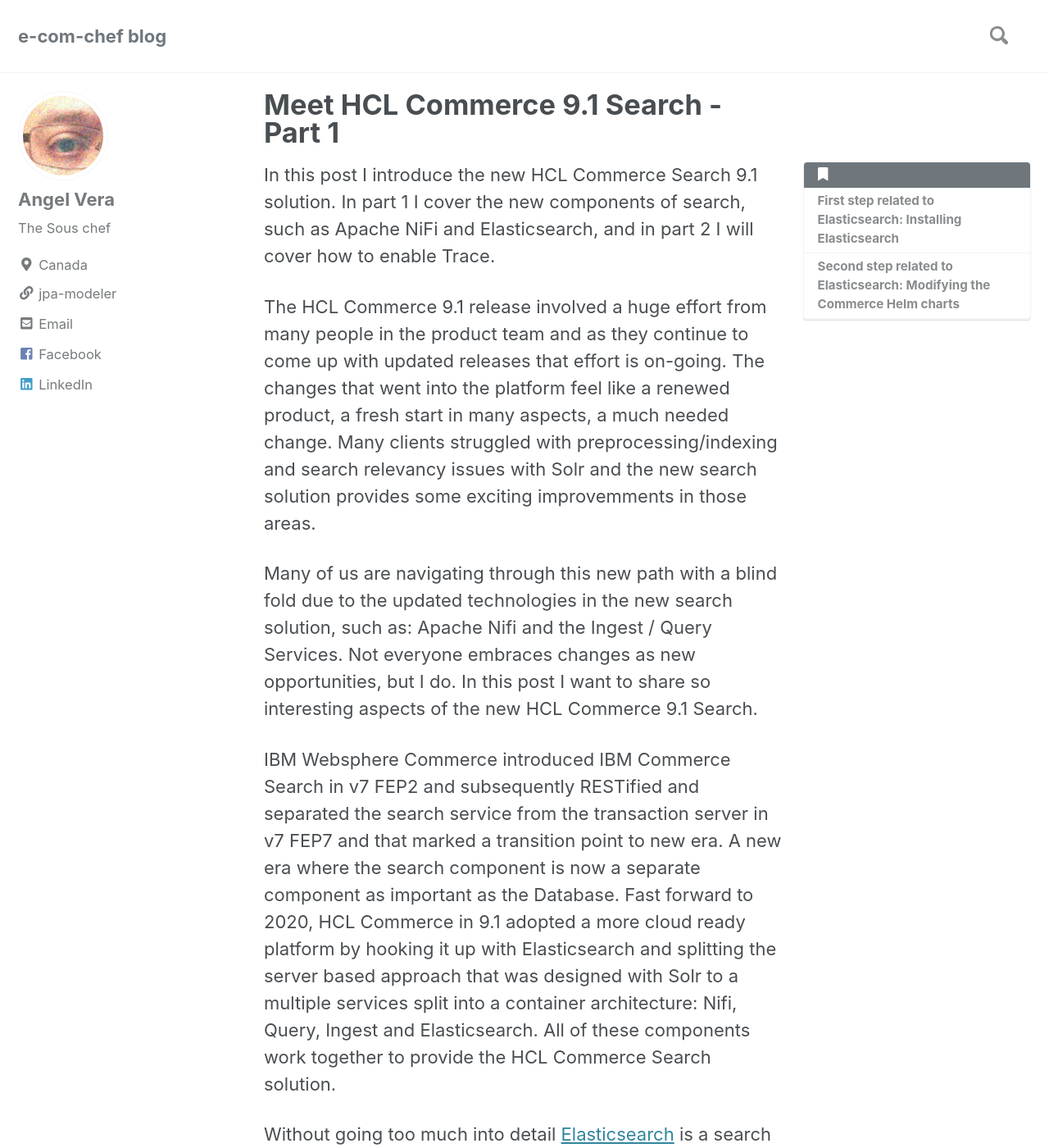
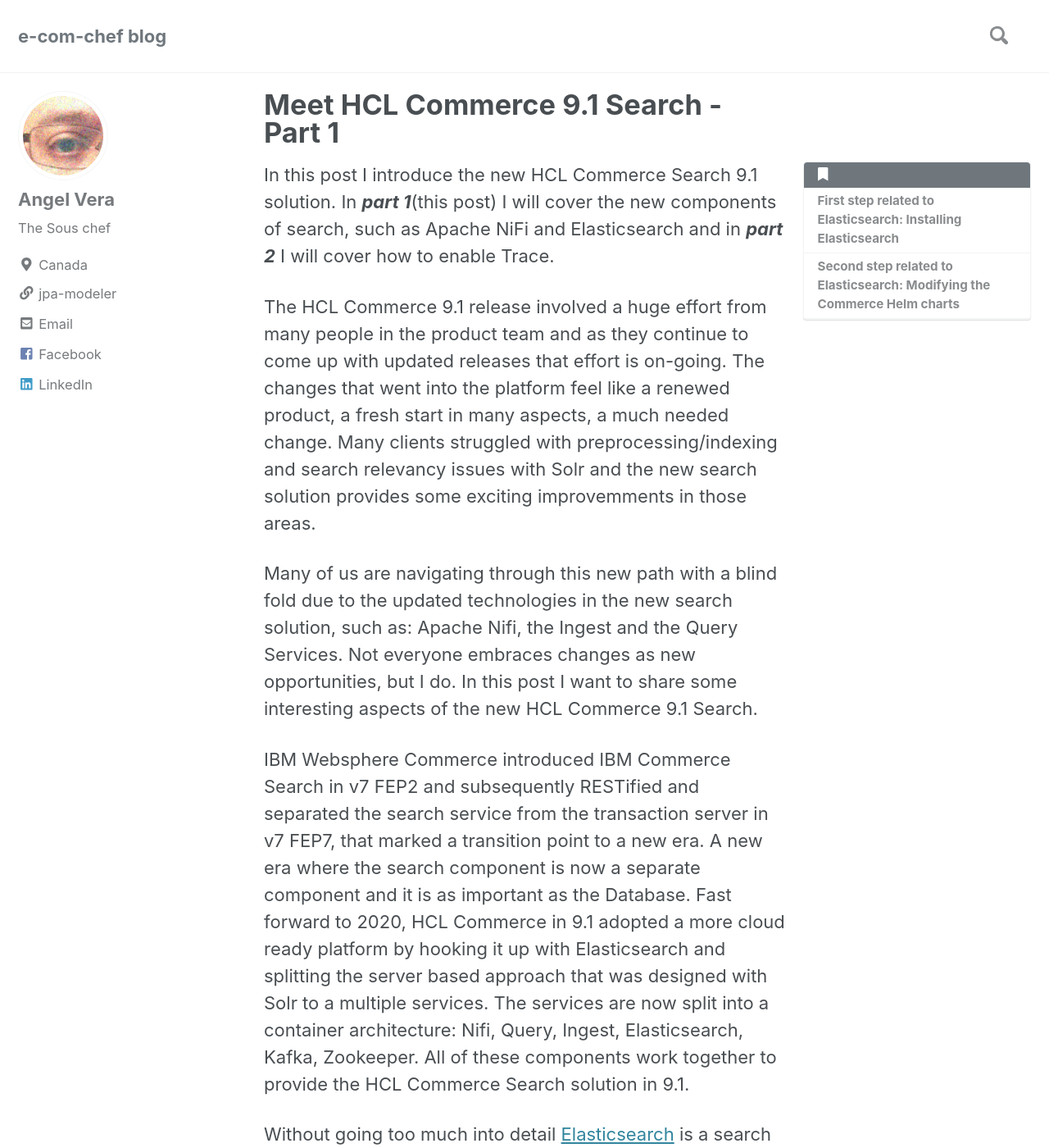
Before and after one commit to arvera/blog, a Jekyll site: the page built from _posts/2020-09-01-How_to_enable_trace_in_9111_search.md, in a window 1280 px wide and 1400 px high. Shown: the whole window at 82% size. Built offline with Jekyll 4.4.1, drawn with Linux system fonts in a browser that asks for light colours; cached includes are drawn as plain includes; nearby versions of some CDN libraries.

Commit message:
fixing some typos

```diff
--- a/_posts/2020-09-01-How_to_enable_trace_in_9111_search.md
+++ b/_posts/2020-09-01-How_to_enable_trace_in_9111_search.md
@@ -4,13 +4,13 @@
 date: 2020-09-01
 tag: wcs intro search 9110 9.1.1.0 9.1 Elasticsearch NiFi
 ---
-In this post I introduce the new HCL Commerce Search 9.1 solution. In part 1 I cover the new components of search, such as Apache NiFi and Elasticsearch, and in part 2 I will cover how to enable Trace.
+In this post I introduce the new HCL Commerce Search 9.1 solution. In ***part 1***(this post) I will cover the new components of search, such as Apache NiFi and Elasticsearch and in ***part 2*** I will cover how to enable Trace.
 
 The HCL Commerce 9.1 release involved a huge effort from many people in the product team and as they continue to come up with updated releases that effort is on-going. The changes that went into the platform feel like a renewed product, a fresh start in many aspects, a much needed change. Many clients struggled with preprocessing/indexing and search relevancy issues with Solr and the new search solution provides some exciting improvemments in those areas.
 
-Many of us are navigating through this new path with a blind fold due to the updated technologies in the new search solution, such as: Apache Nifi and the Ingest / Query Services. Not everyone embraces changes as new opportunities, but I do. In this post I want to share so interesting aspects of the new HCL Commerce 9.1 Search.
+Many of us are navigating through this new path with a blind fold due to the updated technologies in the new search solution, such as: Apache Nifi, the Ingest and the Query Services. Not everyone embraces changes as new opportunities, but I do. In this post I want to share some interesting aspects of the new HCL Commerce 9.1 Search.
 
-IBM Websphere Commerce introduced IBM Commerce Search in v7 FEP2 and subsequently RESTified and separated the search service from the transaction server in v7 FEP7 and that marked a transition point to new era. A new era where the search component is now a separate component as important as the Database. Fast forward to 2020, HCL Commerce in 9.1 adopted a more cloud ready platform by hooking it up with Elasticsearch and splitting the server based approach that was designed with Solr to a multiple services split into a container architecture: Nifi, Query, Ingest and Elasticsearch. All of these components work together to provide the HCL Commerce Search solution.
+IBM Websphere Commerce introduced IBM Commerce Search in v7 FEP2 and subsequently RESTified and separated the search service from the transaction server in v7 FEP7, that marked a transition point to a new era. A new era where the search component is now a separate component and it is as important as the Database. Fast forward to 2020, HCL Commerce in 9.1 adopted a more cloud ready platform by hooking it up with Elasticsearch and splitting the server based approach that was designed with Solr to a multiple services. The services are now split into a container architecture: Nifi, Query, Ingest, Elasticsearch, Kafka, Zookeeper. All of these components work together to provide the HCL Commerce Search solution in 9.1.
 
 Without going too much into detail [Elasticsearch](https://www.google.com/search?q=What+is+elastic+search) is a search engine based on the [Apache lucene project](https://www.google.com/search?q=What+is+apache+lucene), Solr was also based on [Apache lucene project](https://www.google.com/search?q=What+is+apache+lucene) but that is where the similarities end.
 
```
